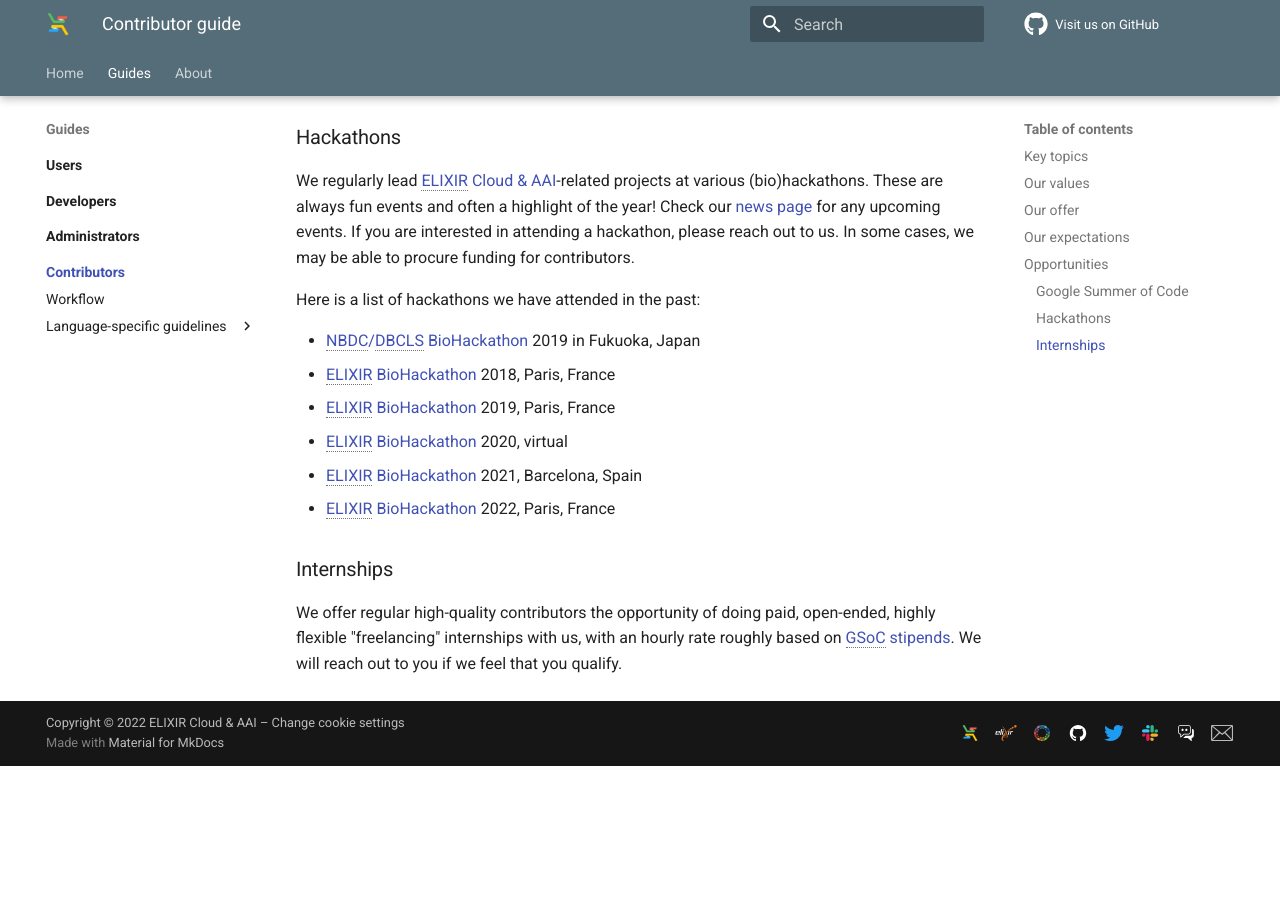
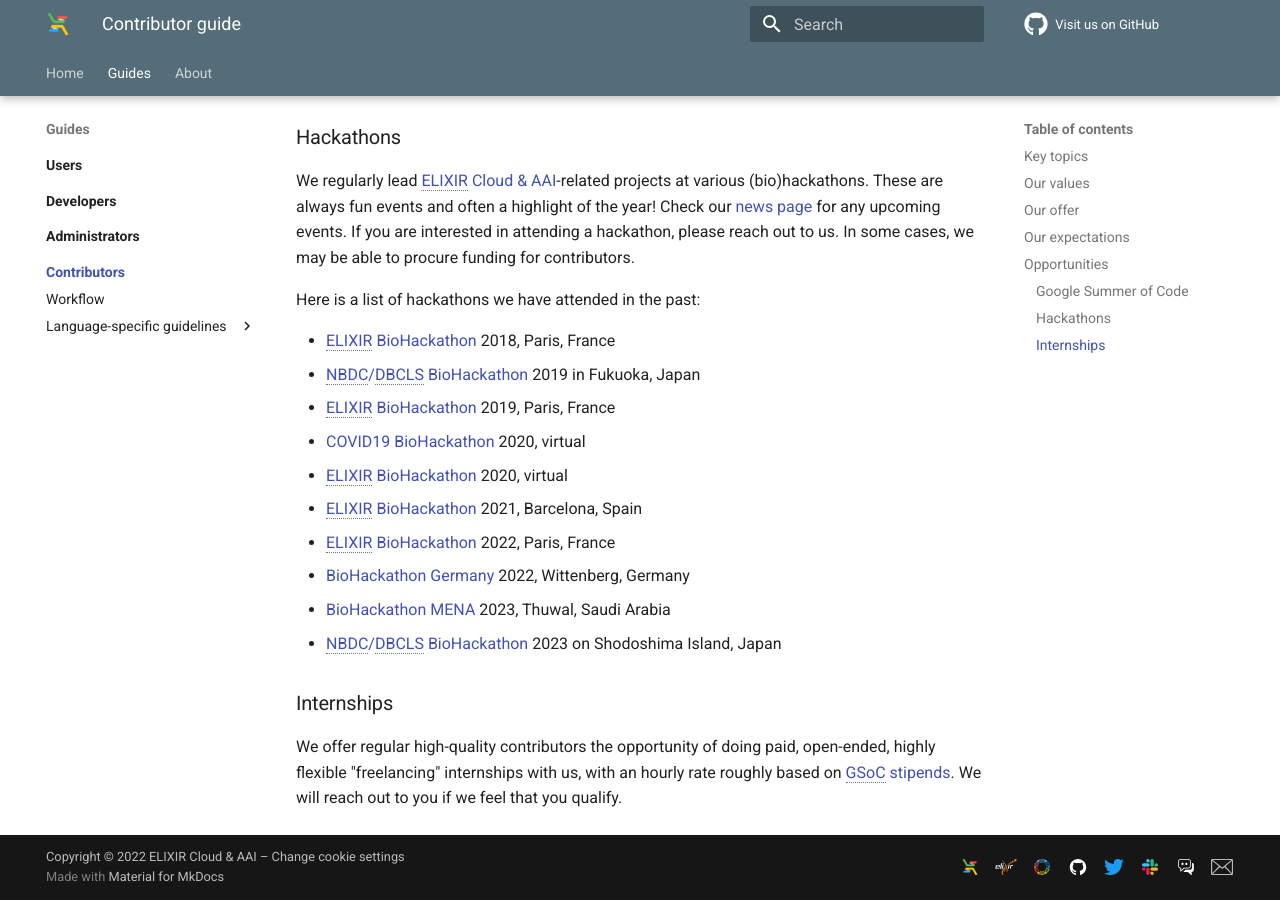
Before and after one commit to elixir-cloud-aai/elixir-cloud-aai.github.io, an MkDocs documentation site: the page built from docs/guides/guide-contributor/index.md, in a window 1280 px wide and 900 px high, scrolled down 3179 px. Built offline with MkDocs 1.6.1 and Material for MkDocs 9.7.7, drawn with Linux system fonts in a browser that asks for light colours; comment, search, counter and statistics services are not loaded; before the commit the page ends 3945 px from its top, so only the background shows below that.

Commit message:
docs(contributors): update BioHackathons (#6)

```diff
--- a/docs/guides/guide-contributor/index.md
+++ b/docs/guides/guide-contributor/index.md
@@ -131,12 +131,16 @@
 
 Here is a list of hackathons we have attended in the past:
 
+- [ELIXIR BioHackathon][bh-elixir] 2018, Paris, France
 - [NBDC/DBCLS BioHackathon][bh-dbcls] 2019 in Fukuoka, Japan
-- [ELIXIR BioHackathon][bh-elixir] 2018, Paris, France
 - [ELIXIR BioHackathon][bh-elixir] 2019, Paris, France
+- [COVID19 BioHackathon][bh-covid] 2020, virtual
 - [ELIXIR BioHackathon][bh-elixir] 2020, virtual
 - [ELIXIR BioHackathon][bh-elixir] 2021, Barcelona, Spain
 - [ELIXIR BioHackathon][bh-elixir] 2022, Paris, France
+- [BioHackathon Germany][bh-denbi] 2022, Wittenberg, Germany
+- [BioHackathon MENA][bh-mena] 2023, Thuwal, Saudi Arabia
+- [NBDC/DBCLS BioHackathon][bh-dbcls] 2023 on Shodoshima Island, Japan
 
 ### Internships
 
```
Also changed, not shown: includes/references.md (+2 -0 lines).
